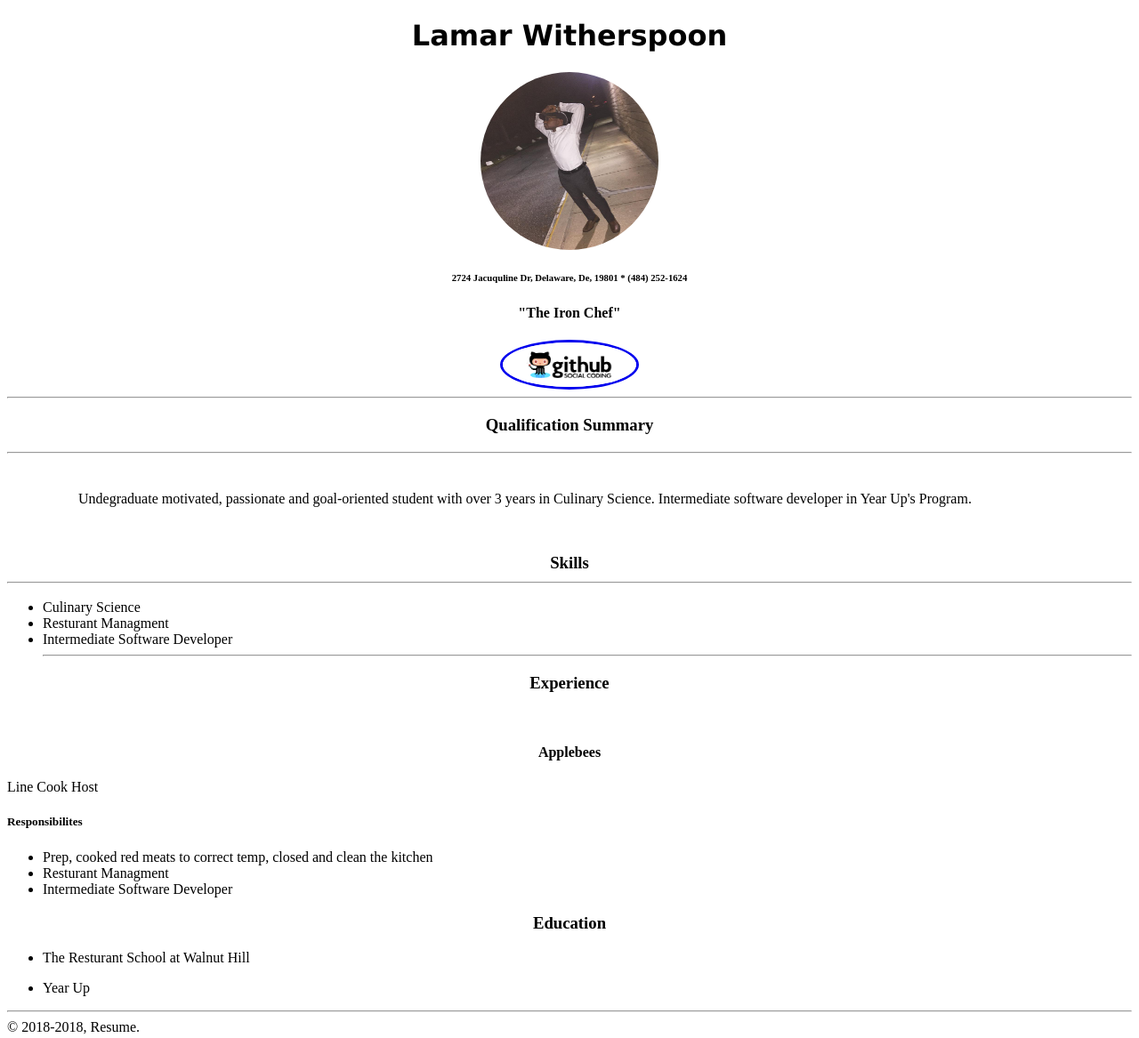
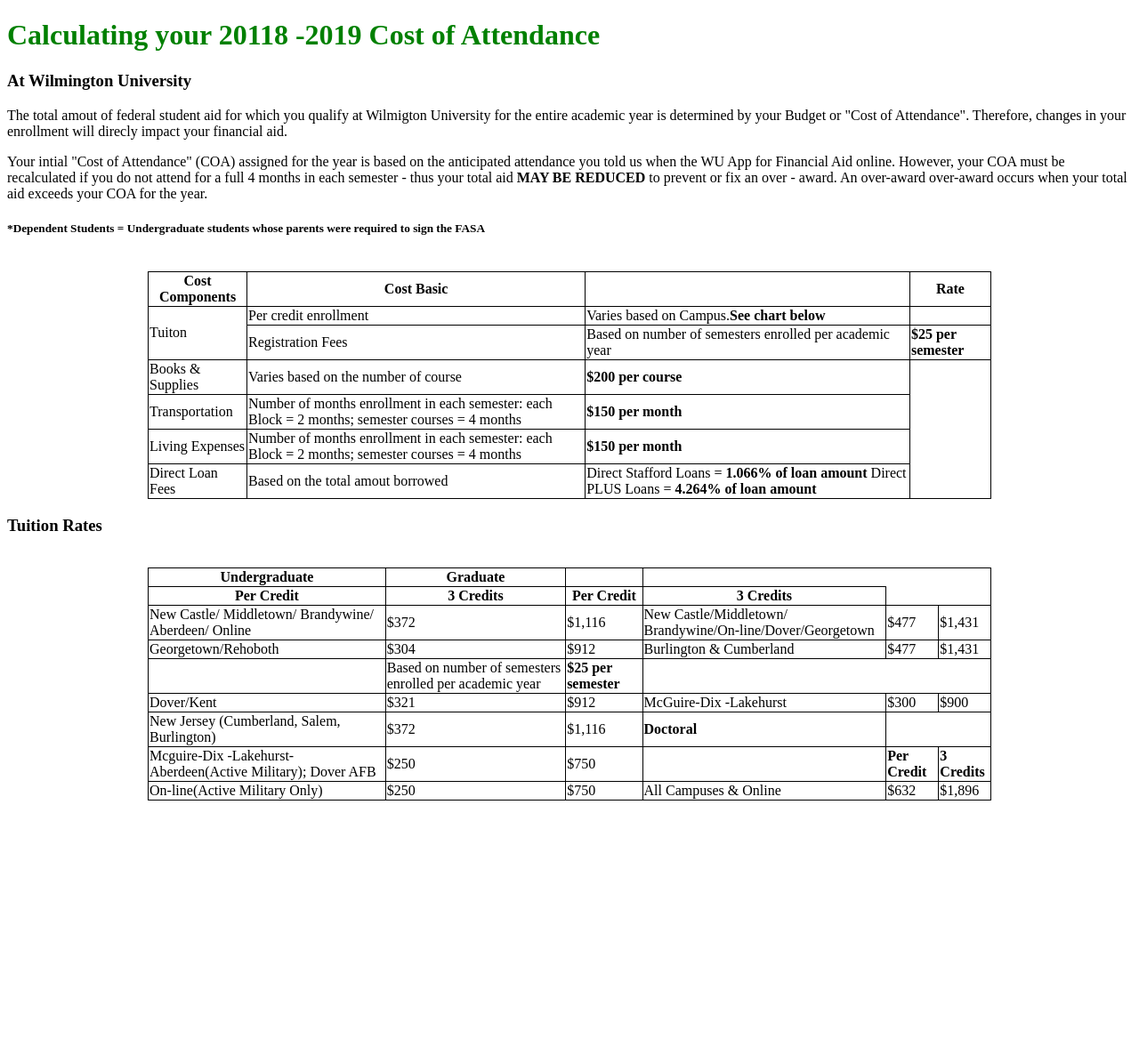
Before and after one commit to lamarwitherspoon/lamar.github.io, a plain HTML site: page index.html in a window 1280 px wide. Shown: the whole page at 89% size. After the commit the page ends 908 px from the top, so only its background shows below. Drawn offline with Linux system fonts and the light colour scheme.

Commit message:
first commit

```diff
--- a/index.html
+++ b/index.html
@@ -5,173 +5,47 @@
 
 <style>
 
+.header{
+
+	text-indent: :500px;
+	margin: auto;
+	color:green;
+}
+
+.par1{
+
+	text-decoration:500px;
+}
+
+.fasa{
+
+	font-family: bold;
+}
 
 
 
-	h1{
-		font-family: verdana;
-		color: black
+table,td,th{
+	border: 1px solid black;
+	border-collapse:collapse;
+}
 
-	}
+.chart1{
 
-	h1{
-
-		text-align: center;
-	}
-
-	img{
-	display: block;
-    margin-left: auto;
-    margin-right: auto;
-    width: 50%;
-	 border-radius: 500%;
-	}
-
-	h6{
-margin-left: auto;
-    margin-right: auto;
-    text-align: center;
-
-	}
-
-	h4{
-	margin-left: auto;
-    margin-right: auto;
-    text-align: center;
-	}
-
-	h3{
-		margin-left: auto;
-    margin-right: auto;
-    text-align: center;
-    border bottom: 1px;
+	align-self: center;
 
 
-	}
+}
 
-	 #git {
-		border: solid;
+.body{
 
-	}
+	border-style: hidden;
+	padding-left: 50;}
 
-	#border{
-
-		bottom border: ridge;
-	}
-
-	h4{
-
-		margin-left: auto;
-    margin-right: auto;
-    text-align: center;
-	}
-
-	p{
-		padding-left: 80px;
-	}
 
 
 
 
 </style>
-
-</head>
-<body>
-
-<h1>Lamar Witherspoon</h1>
-
-<img src="images/lamar.jpg"alt="Resume Picture"style="width:200px;height:200px;">
-
-<h6>
-	2724 Jacuquline Dr, Delaware, De, 19801 * (484) 252-1624
-
-</h6>
-
-<h4>  "The Iron Chef"</h4>
-
-<a
-
-href="https://github.com/">
-
-<img id="git" src="images/images.png" alt="github" style="width:150px;height:50px;">
-
-
-</a>
-
-<hr id="border" style="bottom: 1px">
-
-<div>
-	<h3>Qualification Summary</h3>
-	<hr id="border" style="bottom: 1px" style="width: 50px;">
-
-</div>
-
-<br>
-
-<p>
-
-	Undegraduate motivated, passionate and goal-oriented student with over 3 years in Culinary Science. Intermediate software developer in Year Up's Program.
-
-</p>
-
-<br>
-
-<h3>Skills<hr id="border" style="bottom: 1px"></h3>
-
-<p>
-
-<ul>
-	<li>Culinary Science</li>
-	<li>Resturant Managment</li>
-	<li>Intermediate Software Developer</li>
-
-	<hr id="border" style="bottom: 1px">
-
-</ul>
-
-</p>
-
-<div>
-	<h3>Experience</h3>
-
-	<br>
-<div>
-
-<p>
-
-	<h4>  Applebees  </h4>
-
-	Line Cook Host
-
-	<h5> Responsibilites </h5>
-
-	<ul>
-	<li>Prep, cooked red meats to correct temp, closed and clean the kitchen</li>
-	<li>Resturant Managment</li>
-	<li>Intermediate Software Developer</li>
-
-	<ul/>
-
-	</p>
-
-</div>
-
-<div>
-	<h3>Education</h3>
-	<ul>
-	<p>
-
-			<li> The Resturant School at Walnut Hill</li>
-		<p>
-			<li> Year Up </li>
-		</p>
-
-
-	</p>
-	</ul>
-</div>
-
-<hr id="border" style="bottom: 1px">
 
 
 
@@ -179,7 +53,206 @@
 
 
 
-&copy; 2018<script>new Date().getFullYear()>2010&&document.write("-"+new Date().getFullYear());</script>, Resume.
+</head>
+<body>
+
+<div class="header">
+	<h1>Calculating your 20118 -2019 Cost of Attendance</h1>
+</div>
+
+<h3>At Wilmington University</h3>
+
+<div class="par1">
+
+<p>
+	The total amout of federal student aid for which you qualify at Wilmigton University for the entire academic year is determined by your Budget or "Cost of Attendance". Therefore, changes in your enrollment will direcly impact your financial aid.
+</p>
+
+</div>
+
+<div>
+	<p>
+		Your intial "Cost of Attendance" (COA) assigned for the year is based on the anticipated attendance you told us when the WU App for Financial Aid online. However, your COA must be recalculated if you do not attend for a full 4 months in each semester - thus your total aid <b>MAY BE REDUCED </b> to prevent or fix an over - award. An over-award over-award occurs when your total aid exceeds your COA for the year.
+	</p>
+</div>
+
+<div class="fasa">
+
+<h5>
+	*Dependent Students = Undergraduate students 		whose parents were required to sign the FASA
+
+</h5>
+
+</div>
+
+
+<br>
+
+<div id="chart1" >
+
+<table style="width:75%" align="center">
+
+  <tr>
+
+    <th rowspand = "2">Cost Components</th>
+    <th rowspand ="2" >Cost Basic<th>
+    <th rowspand = "2" >Rate</th>
+
+  </tr>
+	<tr>
+
+    <td rowspan="2">Tuiton</td>
+    <td>Per credit enrollment</td>
+    <td>Varies based on Campus.<b>See chart below</b></td>
+
+  </tr>
+
+  <tr>
+
+    <td>Registration Fees</td>
+    <td>Based on number of semesters enrolled per academic year </td>
+    <td> <b> $25 per semester </b> </td>
+
+  </tr>
+
+  <tr>
+
+    <td>Books & Supplies </td>
+    <td>Varies based on the number of course</td>
+    <td><b> $200 per course </b></td>
+
+  </tr>
+
+  <tr>
+
+    <td> Transportation  </td>
+    <td>Number of months enrollment in each semester: each Block = 2 months; semester courses = 4 months</td>
+    <td><b> $150 per month </b></td>
+
+  </tr>
+
+  <tr>
+
+    <td> Living Expenses  </td>
+    <td>Number of months enrollment in each semester: each Block = 2 months; semester courses = 4 months</td>
+    <td><b> $150 per month </b></td>
+
+  </tr>
+
+  <tr>
+
+    <td> Direct Loan Fees  </td>
+    <td>Based on the total amout borrowed</td>
+    <td>Direct Stafford Loans = <b>1.066% of loan amount  </b>Direct PLUS Loans = <b>4.264% of loan amount </td>
+
+  </tr>
+
+</table>
+
+</div>
+
+<h3>Tuition Rates </h3>
+
+<br>
+
+<table style="width: 75%" align="center">
+
+
+<tr>
+
+	 <tr>
+
+    <th rowspand = "2">Undergraduate</th>
+    <th>Graduate<th>
+
+
+  </tr>
+
+  <tr>
+  	<th> Per Credit </th>
+  	<th>3 Credits</th>
+  	<th>Per Credit </th>
+  	<th>3 Credits </th>
+  </tr>
+
+
+    <td>New Castle/ Middletown/ Brandywine/ Aberdeen/ Online</td>
+    <td>$372 </td>
+    <td> $1,116 </td>
+    <td> New Castle/Middletown/ Brandywine/On-line/Dover/Georgetown</td>
+    <td> $477</td>
+    <td> $1,431
+
+  </tr>
+
+  <tr>
+
+    <td>Georgetown/Rehoboth </td>
+    <td>$304 </td>
+    <td> $912 </td>
+    <td>Burlington & Cumberland </td>
+    <td>$477</td>
+    <td>$1,431</td>
+
+
+  </tr>
+
+  <tr>
+
+    <td></td>
+    <td>Based on number of semesters enrolled per academic year </td>
+    <td> <b> $25 per semester </b> </td>
+
+  </tr>
+
+   <tr>
+
+    <td>Dover/Kent</td>
+    <td>$321 </td>
+    <td> $912 </td>
+    <td>McGuire-Dix -Lakehurst </td>
+    <td>$300</td>
+    <td>$900</td>
+
+
+  </tr>
+
+   <tr>
+
+    <td>New Jersey (Cumberland, Salem, Burlington) </td>
+    <td>$372 </td>
+    <td> $1,116 </td>
+    <td><b>Doctoral</b> </td>
+
+   </tr>
+
+    <tr>
+
+    <td>Mcguire-Dix -Lakehurst-Aberdeen(Active Military); Dover AFB </td>
+    <td>$250 </td>
+    <td> $750 </td>
+    <td></td>
+    <td><b>Per Credit</b></td>
+    <td><b>3 Credits</b></td>
+
+
+  </tr>
+
+   <tr>
+
+    <td>On-line(Active Military Only) </td>
+    <td>$250 </td>
+    <td> $750 </td>
+    <td>All Campuses & Online  </td>
+    <td>$632</td>
+    <td>$1,896</td>
+
+
+  </tr>
+
+
+	</table>
+
 
 
 
```
